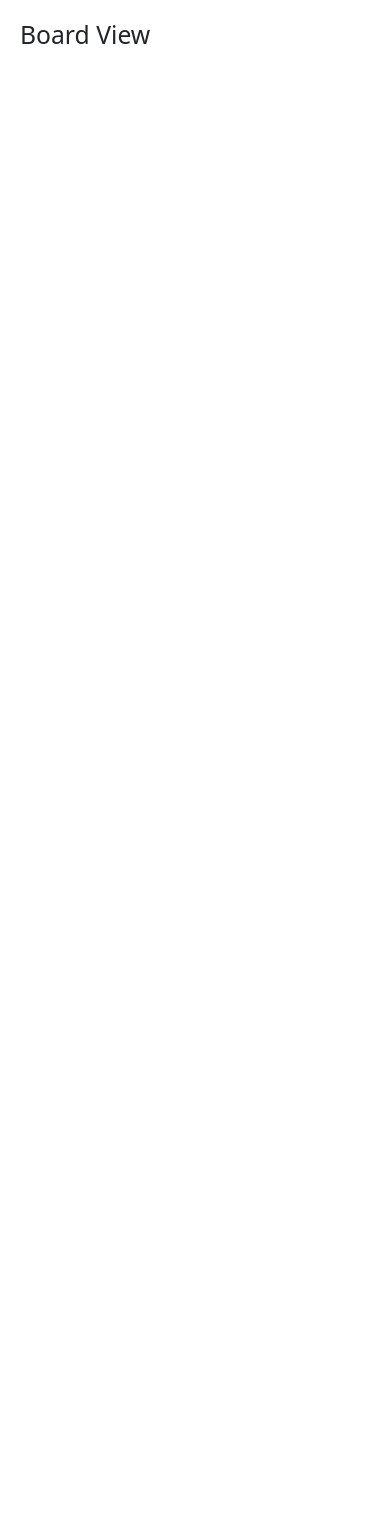
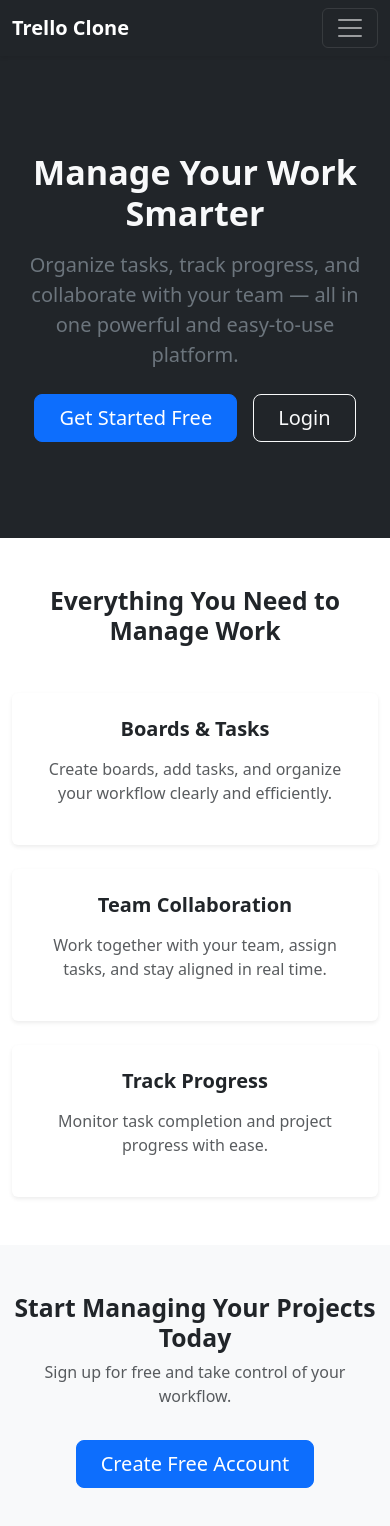
Before and after one commit to amanmukri03/trello, a React (Vite) app: page /#/ in a window 390 px wide. Shown: the top 1526 px of the page. Before the commit the page ends 844 px from the top, so only its background shows below. Built offline with nearby package versions, Linux system fonts and the light colour scheme.

Commit message:
Created-> LandingPage, Navbar, Logout Func

```diff
--- a/src/App.jsx
+++ b/src/App.jsx
@@ -6,39 +6,33 @@ import Register from './pages/Register'
 import Board from './pages/Board'
 import Dashboard from './pages/Dashboard'
 import ProtectedRoute from './components/ProtectedRoute'
+import Navbar from './components/Navbar'
+import Landing from './components/Landing'
 
 const App = () => {
   return (
-    <div className="app-container">
+    <>
       <HashRouter>
+    <Navbar/>
 
         <Routes>
-          <Route path="/" element={<Board />} />
+          <Route path='/' element={<Landing/>}/>
           <Route path="/login" element={<Login />} />
           <Route path="/register" element={<Register />} />
 
-          <Route
-            path="/dashboard"
-            element={
-              <ProtectedRoute>
-                <Dashboard />
-              </ProtectedRoute>
-            }
-          />
-
-          <Route
-            path="/board"
-            element={
-              <ProtectedRoute>
-                <Board />
-              </ProtectedRoute>
-            }
-          />
+          <Route path="/dashboard" element={<ProtectedRoute><Dashboard /></ProtectedRoute>
+          } />
+          <Route path="/board" element={
+            <ProtectedRoute>
+              <Board />
+            </ProtectedRoute>
+          } />
 
           <Route path="*" element={<Login />} />
         </Routes>
       </HashRouter>
-    </div>
+
+  </>
   )
 }
 
--- a/src/api/axios.js
+++ b/src/api/axios.js
@@ -4,4 +4,11 @@ const api = axios.create({
     baseURL: "http://localhost:5000/api",
 });
 
+api.interceptors.request.use((config)=>{
+    const token = sessionStorage.getItem("token")
+    if(token){
+        config.headers.Authorization = `Bearer ${token}`
+    }
+    return config
+})
 export default api;
--- /dev/null
+++ b/src/components/Landing.jsx
@@ -0,0 +1,87 @@
+import React from 'react'
+import { Link } from 'react-router-dom'
+
+const Landing = () => {
+  return (
+    <>
+      {/* HERO SECTION */}
+      <div className="bg-dark text-light py-5">
+        <div className="container text-center py-5">
+          <h1 className="display-4 fw-bold">
+            Manage Your Work Smarter
+          </h1>
+
+          <p className="lead text-secondary mt-3 mx-auto" style={{ maxWidth: "800px" }}>
+            Organize tasks, track progress, and collaborate with your team —
+            all in one powerful and easy-to-use platform.
+          </p>
+
+          <div className="mt-4 d-flex justify-content-center gap-3">
+            <Link to="/register" className="btn btn-primary btn-lg px-4">
+              Get Started Free
+            </Link>
+
+            <Link to="/login" className="btn btn-outline-light btn-lg px-4">
+              Login
+            </Link>
+          </div>
+        </div>
+      </div>
+
+      {/* FEATURES SECTION */}
+      <div className="container py-5">
+        <h2 className="text-center fw-bold mb-5">
+          Everything You Need to Manage Work
+        </h2>
+
+        <div className="row g-4">
+          <div className="col-md-4">
+            <div className="card h-100 shadow-sm border-0 text-center p-4">
+              <h5 className="fw-bold">Boards & Tasks</h5>
+              <p className="text-muted mt-2">
+                Create boards, add tasks, and organize your workflow clearly and efficiently.
+              </p>
+            </div>
+          </div>
+
+          <div className="col-md-4">
+            <div className="card h-100 shadow-sm border-0 text-center p-4">
+              <h5 className="fw-bold">Team Collaboration</h5>
+              <p className="text-muted mt-2">
+                Work together with your team, assign tasks, and stay aligned in real time.
+              </p>
+            </div>
+          </div>
+
+          <div className="col-md-4">
+            <div className="card h-100 shadow-sm border-0 text-center p-4">
+              <h5 className="fw-bold">Track Progress</h5>
+              <p className="text-muted mt-2">
+                Monitor task completion and project progress with ease.
+              </p>
+            </div>
+          </div>
+        </div>
+      </div>
+
+      {/* CALL TO ACTION */}
+      <div className="bg-light py-5">
+        <div className="container text-center">
+          <h2 className="fw-bold">
+            Start Managing Your Projects Today
+          </h2>
+
+          <p className="text-muted mt-2">
+            Sign up for free and take control of your workflow.
+          </p>
+
+          <Link className="btn btn-primary btn-lg mt-3 px-4" to="/register">
+            Create Free Account
+          </Link>
+        </div>
+      </div>
+    </>
+  )
+}
+
+export default Landing
--- /dev/null
+++ b/src/components/Navbar.jsx
@@ -0,0 +1,66 @@
+import React from 'react'
+import { Link, useNavigate } from 'react-router-dom'
+import { useDispatch, useSelector } from 'react-redux'
+import { logout } from '../store/authSlice'
+
+const Navbar = () => {
+    const navigate = useNavigate();
+  const dispatch = useDispatch();
+
+  const { isAuthenticated, user } = useSelector((state) => state.auth)
+
+  const handleLogout = () => {
+    dispatch(logout())
+    navigate('/')
+  }
+
+  return (
+    <nav className="navbar navbar-expand-lg navbar-dark bg-dark shadow-sm">
+      <div className="container">
+        {/* Brand */}
+        <Link className="navbar-brand fw-bold" to="/">
+          Trello Clone
+        </Link>
+
+        {/* Mobile toggle */}
+        <button
+          className="navbar-toggler"
+          type="button"
+          data-bs-toggle="collapse"
+          data-bs-target="#mainNavbar"
+        >
+          <span className="navbar-toggler-icon"></span>
+        </button>
+
+        <div className="collapse navbar-collapse" id="mainNavbar">
+          <div className="ms-auto d-flex align-items-center gap-2">
+            {!isAuthenticated ? (
+              <>
+                <Link className="btn btn-outline-light px-3" to="/login">
+                  Login
+                </Link>
+                <Link className="btn btn-primary px-3" to="/register">
+                  Get Started
+                </Link>
+              </>
+            ) : (
+              <>
+                <span className="text-light small">
+                  Welcome, <strong>{user?.name}</strong>
+                </span>
+                <button
+                  className="btn btn-outline-danger btn-sm"
+                  onClick={handleLogout}
+                >
+                  Logout
+                </button>
+              </>
+            )}
+          </div>
+        </div>
+      </div>
+    </nav>
+  )
+}
+
+export default Navbar
--- a/src/components/ProtectedRoute.jsx
+++ b/src/components/ProtectedRoute.jsx
@@ -1,19 +1,14 @@
-import React from 'react'
-import { useNavigate, Navigate } from 'react-router-dom'
+import { Navigate } from 'react-router-dom'
 import { useSelector } from 'react-redux'
 
-const ProtectedRoute = () => {
-    const {isAuthenticated} = useSelector(
-        (state) => state.auth);
+const ProtectedRoute = ({ children }) => {
+  const { isAuthenticated } = useSelector((state) => state.auth)
 
-    if(!isAuthenticated){
-        return <Navigate to="/login"/>
-    }
-  return (
-    <div>
+  if (!isAuthenticated) {
+    return <Navigate to="/login" replace />
+  }
 
-    </div>
-  )
+  return children; // ✅ THIS IS THE KEY LINE
 }
 
 export default ProtectedRoute
--- a/src/main.jsx
+++ b/src/main.jsx
@@ -7,8 +7,6 @@ import 'bootstrap/dist/js/bootstrap.bundle.min.js'
 
 createRoot(document.getElementById('root')).render(
   <Provider store={store}>
-
       <App />
-
   </Provider>
 )
--- a/src/pages/Dashboard.jsx
+++ b/src/pages/Dashboard.jsx
@@ -2,8 +2,27 @@ import React from 'react'
 
 const Dashboard = () => {
   return (
-    <div>
-        <h2>Dashboard Panel</h2>
+    <div className='container-fluid '>
+      <div className="row" style={{height:'calc(100vh - 56px)'}}>
+        {/* Sidebar */}
+        <div className="col-3 bg-light border-end p-3">
+          <h5 className="mb-3">Boards</h5>
+            <ul className="list-group">
+              <li className="list-group-item active">My Board</li>
+              <li className="list-group-item ">Sprint Board</li>
+              <li className="list-group-item ">Task</li>
+            </ul>
+
+            <button className="btn btn-warning w-100 mt-3">
+              + Create Board
+            </button>
+        </div>
+        {/* Main Content */}
+        <div className='col-9 p-4'>
+          <h4 className=''>Select a board to view tasks</h4>
+        </div>
+      </div>
+
     </div>
   )
 }
--- a/src/pages/Login.jsx
+++ b/src/pages/Login.jsx
@@ -30,14 +30,14 @@ const Login = () => {
             sessionStorage.setItem("token", res.data.token);
             sessionStorage.setItem("user", JSON.stringify(res.data.user));
 
-            navigate("/dashboard")
+            navigate("/dashboard");
         } catch (err) {
             setError(err.response?.data?.message || "Login failed");
         };
     };
 
     return (
-        <div className='container d-flex justify-content-center align-items-center' >
+        <div className='container mt-5 d-flex justify-content-center align-items-center' >
             <div className="card p-4 shadow-sm" style={{ width: '400px' }}>
                 <h3 className="text-center mb-3">Login</h3>
                 {error && <div className='alert alert-danger'>{error}</div>}
--- a/src/pages/Register.jsx
+++ b/src/pages/Register.jsx
@@ -23,7 +23,7 @@ const Register = () => {
     navigate("/login");
   }
   return (
-    <div className='container d-flex justify-content-center align-items-center'>
+    <div className='container mt-5 d-flex justify-content-center align-items-center'>
       <div className="card p-4 shadow-sm" style={{ width: "400px" }}>
         <h3 className='text-center mb-3'>Register Account</h3>
         <form action="" onSubmit={handleSubmit}>
```
